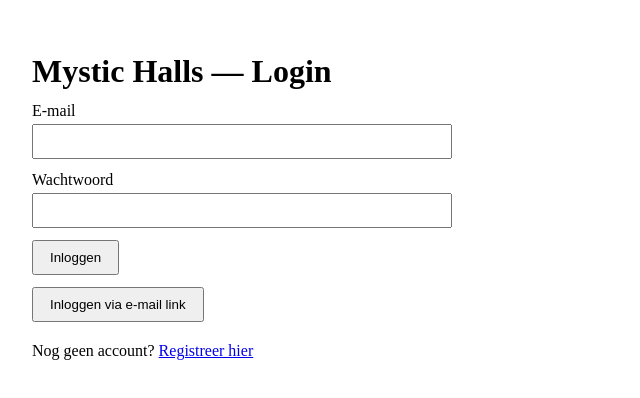
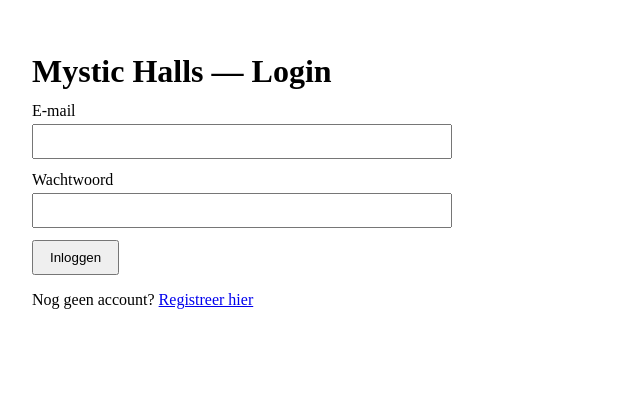
Before and after one commit to Mystichalls/mystic-client, a Next.js app: page /login in a window 1280 px wide. Shown: the top 398 px of the page, without its empty margins (0-640 px from the left). Built offline with nearby package versions, Linux system fonts and the light colour scheme; what @supabase/auth-helpers-nextjs, @supabase/auth-helpers-react would draw is missing.

Commit message:
Disable magic link/callback flows; keep password auth only

```diff
--- a/pages/login.js
+++ b/pages/login.js
@@ -5,10 +5,9 @@ import { supabase } from '../lib/supabase';
 export default function LoginPage() {
   const [email, setEmail] = useState('');
   const [password, setPassword] = useState('');
-  const [status, setStatus] = useState('idle'); // idle | loading | error | success
+  const [status, setStatus] = useState('idle'); // 'idle' | 'loading' | 'error'
   const [message, setMessage] = useState('');
 
-  // 🔐 Login met e-mail + wachtwoord
   async function handleLogin(e) {
     e.preventDefault();
     setStatus('loading');
@@ -25,53 +24,20 @@ export default function LoginPage() {
       return;
     }
 
-    // Succes → dashboard
     window.location.href = '/dashboard';
-  }
-
-  // ✉️ Magic link login (bestaande accounts)
-  async function handleMagicLink() {
-    if (!email) {
-      setStatus('error');
-      setMessage('Vul eerst je e-mailadres in.');
-      return;
-    }
-
-    setStatus('loading');
-    setMessage('');
-
-    const redirectTo = `${window.location.origin}/api/auth/callback`;
-
-    const { error } = await supabase.auth.signInWithOtp({
-      email,
-      options: {
-        emailRedirectTo: redirectTo,
-      },
-    });
-
-    if (error) {
-      setStatus('error');
-      setMessage(error.message || 'Kon geen inloglink sturen.');
-      return;
-    }
-
-    setStatus('success');
-    setMessage(
-      'We hebben een inloglink naar je e-mail gestuurd. Klik op de link om in te loggen.'
-    );
   }
 
   return (
     <div style={{ padding: 24, maxWidth: 420 }}>
       <h1 style={{ marginBottom: 12 }}>Mystic Halls — Login</h1>
 
-      {/* LOGIN MET WACHTWOORD */}
       <form onSubmit={handleLogin}>
         <div style={{ marginBottom: 12 }}>
           <label style={{ display: 'block', marginBottom: 4 }}>E-mail</label>
           <input
             type="email"
             required
+            autoComplete="email"
             value={email}
             onChange={(e) => setEmail(e.target.value)}
             style={{ width: '100%', padding: 8, boxSizing: 'border-box' }}
@@ -83,6 +49,7 @@ export default function LoginPage() {
           <input
             type="password"
             required
+            autoComplete="current-password"
             value={password}
             onChange={(e) => setPassword(e.target.value)}
             style={{ width: '100%', padding: 8, boxSizing: 'border-box' }}
@@ -92,37 +59,19 @@ export default function LoginPage() {
         <button
           type="submit"
           disabled={status === 'loading'}
-          style={{ padding: '8px 16px', marginRight: 8 }}
+          style={{ padding: '8px 16px' }}
         >
           {status === 'loading' ? 'Bezig…' : 'Inloggen'}
         </button>
       </form>
 
-      {/* MAGIC LINK */}
-      <div style={{ marginTop: 12 }}>
-        <button
-          onClick={handleMagicLink}
-          disabled={status === 'loading'}
-          style={{ padding: '8px 16px' }}
-        >
-          Inloggen via e-mail link
-        </button>
-      </div>
-
-      {/* MELDINGEN */}
       {message && (
-        <p
-          style={{
-            marginTop: 12,
-            color: status === 'error' ? 'crimson' : 'green',
-          }}
-        >
+        <p style={{ marginTop: 12, color: status === 'error' ? 'crimson' : 'inherit' }}>
           {message}
         </p>
       )}
 
-      {/* REGISTRATIE */}
-      <p style={{ marginTop: 20 }}>
+      <p style={{ marginTop: 16 }}>
         Nog geen account? <a href="/register">Registreer hier</a>
       </p>
     </div>
--- a/pages/register.js
+++ b/pages/register.js
@@ -29,7 +29,7 @@ export default function RegisterPage() {
 
     // Na e-mail confirm willen we later auto-login via callback.
     // Voor nu zetten we hem alvast klaar (stap 3 maken we dit echt werkend).
-    const emailRedirectTo = `${window.location.origin}/api/auth/callback`;
+    const emailRedirectTo = `${window.location.origin}/login`;
 
     const { data, error } = await supabase.auth.signUp({
       email,
```
Also changed, not shown: pages/api/auth/callback.disabled.js (renamed from pages/api/auth/callback.js), pages/supabase-callback.disabled.js (renamed from pages/supabase-callback.js).
